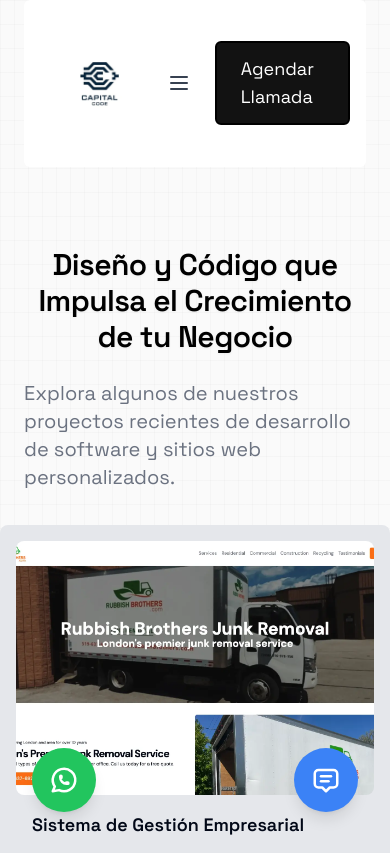
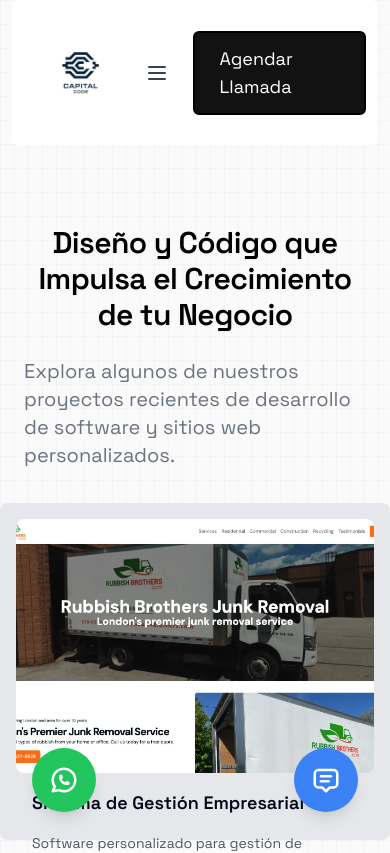
Before and after one commit to Ellisvelandia/CapitalCodeTS, a Next.js app: page /showcase in a window 390 px wide. Shown: the top 853 px of the page. Built offline with nearby package versions, Linux system fonts and the light colour scheme.

Commit message:
ipad view navbar

```diff
--- a/components/Navbar.tsx
+++ b/components/Navbar.tsx
@@ -17,19 +17,19 @@
   const isHomePage = pathname === "/";
 
   return (
-    <div className="overflow-hidden rounded-[6px] top-5 sticky md:mx-auto z-50 xl:w-4/5 2xl:w-[68%] bg-white flex items-center justify-between py-6 px-4 md:px-8 mx-6">
+    <div className="overflow-hidden rounded-[6px] top-5 sticky md:mx-auto z-50 xl:w-4/5 2xl:w-[68%] bg-white flex items-center justify-between py-4 sm:py-6 px-3 sm:px-4 md:px-8 mx-3 sm:mx-6">
       <Link href={"/"} aria-label="Ir a la página principal">
         <Image
           src={"/logo/logo.webp"}
           alt="Logo Capital Code"
           width={1000}
           height={1000}
-          className="w-40"
+          className="w-32 sm:w-40"
         />
       </Link>
 
-      <div className="absolute right-1/2 translate-x-1/2 transform">
-        <div className="hidden md:flex gap-x-10 items-center text-gray-700 font-medium text-lg cursor-pointer">
+      <div className="absolute right-1/2 translate-x-1/2 transform md:pr-24 lg:pr-32 xl:pr-0">
+        <div className="hidden md:flex gap-x-6 lg:gap-x-10 items-center text-gray-700 font-medium text-base lg:text-lg cursor-pointer">
           <Link href={"/showcase"} className="hover:text-blue-500">
             Proyectos
           </Link>
```
